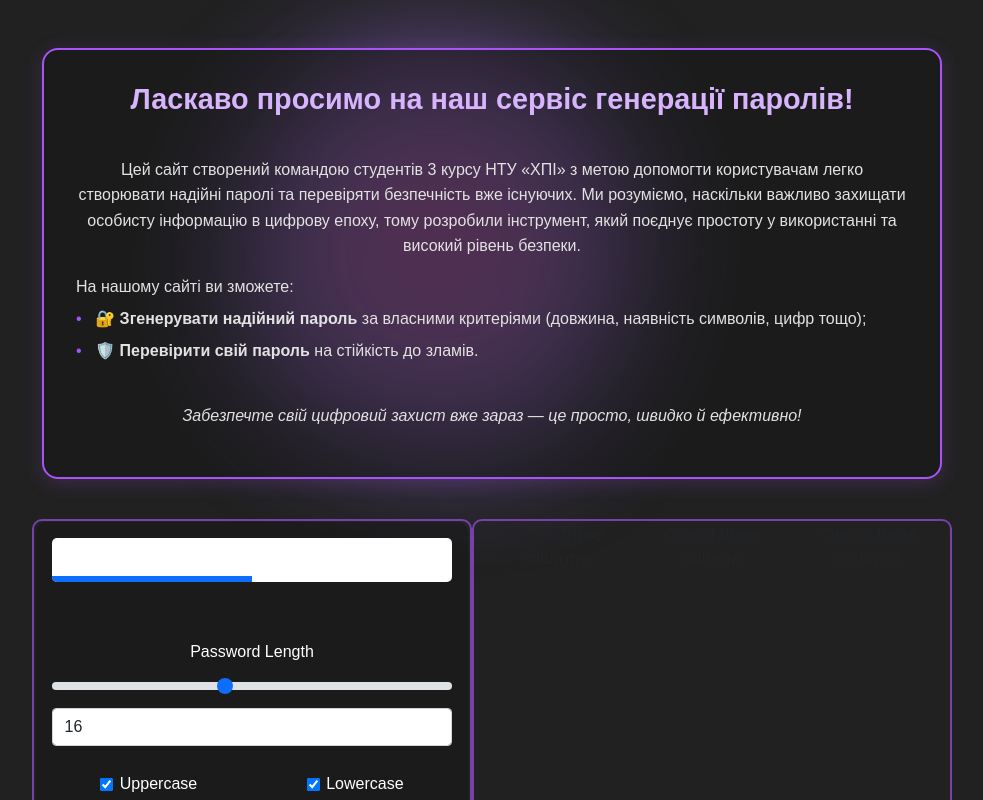
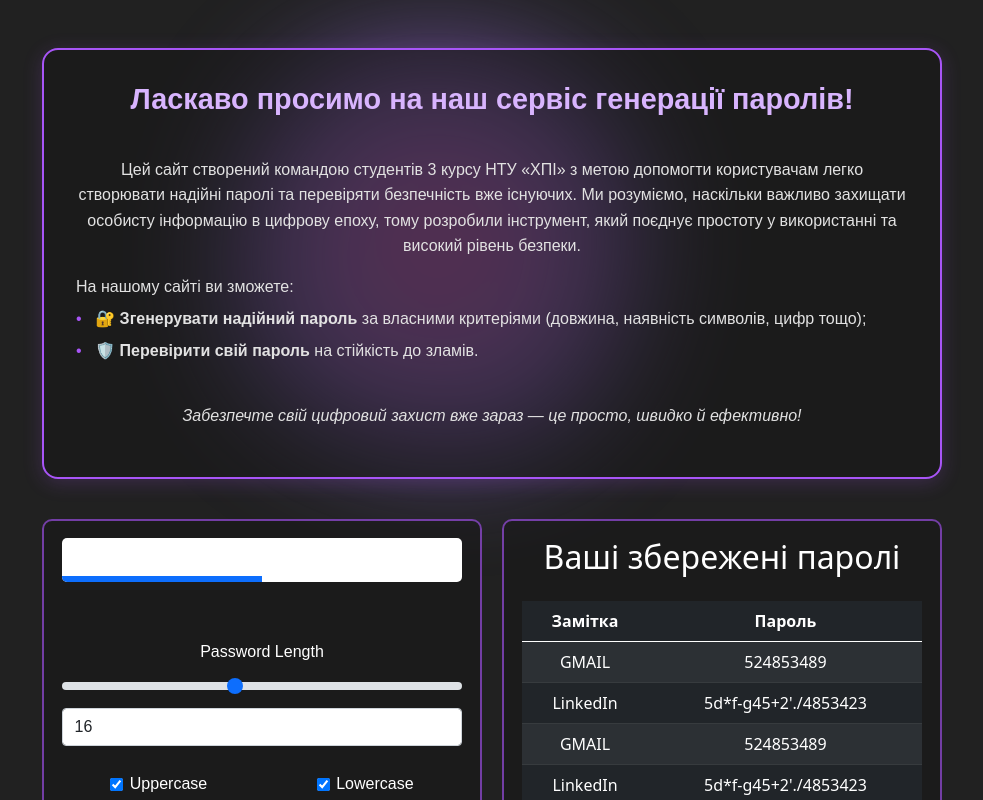
Before and after one commit to ySavushkin/PasswordGenerator, a React (Vite) app in the folder frontend/password-generator/: page /auth/register in a window 1280 px wide. Both pictures are taken after a click on the button "TO GENERATOR". Shown: the top 800 px of the page, without its empty margins (148-1131 px from the left). Built offline with nearby package versions, Linux system fonts and the light colour scheme; no server answers.

Commit message:
Created Password Table component

```diff
--- a/frontend/password-generator/src/pages/password-generator/PasswordGenerator.css
+++ b/frontend/password-generator/src/pages/password-generator/PasswordGenerator.css
@@ -26,6 +26,7 @@
 
 .PasswordCard {
     min-width: 27.5em;
+    background-color: #17171785;
     max-width: 30em;
     border-radius: 10px;
     border: 2px solid #a955f7a1;
@@ -42,7 +43,6 @@
     flex-direction: column;
     gap: 10px;
     padding: 1em;
-    background-color: #17171785;
     transition: 0.4s ease-in-out;
 }
 
--- a/frontend/password-generator/src/pages/password-generator/PasswordGenerator.tsx
+++ b/frontend/password-generator/src/pages/password-generator/PasswordGenerator.tsx
@@ -8,6 +8,7 @@ import { CharOptions } from './components/password-options/CharOptions';
 import { fetchGeneratedPassword } from './services/PasswordService';
 import { API_ROUTES } from '../../constants/ApiRoutes';
 import BubbleBackground from './components/BubbleBackground';
+import PasswordTable from './components/PasswordTable';
 
 const PasswordGenerator: React.FC = () => {
     const [generatedPassword, setGeneratedPassword] = useState<string>('');
@@ -85,19 +86,7 @@ const PasswordGenerator: React.FC = () => {
                     </div>
                 </div>
                 <div className="PasswordCard">
-                    <div className="container">
-                        <div className="row">
-                            <div className="col-sm">
-                            One of three columns
-                            </div>
-                            <div className="col-sm">
-                            One of three columns
-                            </div>
-                            <div className="col-sm">
-                            One of three columns
-                            </div>
-                        </div>
-                    </div>
+                    <PasswordTable/>
                 </div>
             </div>
             <br></br>
--- /dev/null
+++ b/frontend/password-generator/src/pages/password-generator/components/PasswordTable.css
@@ -0,0 +1,42 @@
+.password-table {
+    width: 100%;
+    max-width: 600px;
+    border-collapse: collapse;
+    margin: 1rem 0;
+    font-family: sans-serif;
+    background: #fff;
+    box-shadow: 0 2px 5px rgba(0,0,0,0.05);
+    border-radius: 10px;
+    overflow: hidden;
+  }
+
+  .password-table th,
+  .password-table td {
+    padding: 1rem;
+    text-align: left;
+    border-bottom: 1px solid #eee;
+  }
+
+  .password-table th {
+    background-color: #f0f4f8;
+    width: 30%;
+    font-weight: 600;
+    color: #333;
+  }
+
+  .password-table td {
+    background-color: #fafafa;
+    color: #444;
+    font-size: 0.95rem;
+  }
+
+  .password-table button {
+    margin-left: 1rem;
+    padding: 0.3rem 0.6rem;
+    font-size: 0.85rem;
+    border: none;
+    border-radius: 4px;
+    background-color: #007bff;
+    color: white;
+    cursor: pointer;
+  }
--- /dev/null
+++ b/frontend/password-generator/src/pages/password-generator/components/PasswordTable.tsx
@@ -0,0 +1,38 @@
+import React from "react";
+import "./PasswordTable.css";
+
+const PasswordTable: React.FC = () => {
+  return (
+    <div className="p-3">
+      <h2 className="text-white h2 mb-4">Ваші збережені паролі</h2>
+      <table className="table table-dark table-striped m-auto">
+        <thead>
+          <tr>
+            <th scope="col">Замітка</th>
+            <th scope="col">Пароль</th>
+          </tr>
+        </thead>
+        <tbody>
+          <tr>
+            <td>GMAIL</td>
+            <td>524853489</td>
+          </tr>
+          <tr>
+            <td>LinkedIn</td>
+            <td>5d*f-g45+2'./4853423</td>
+          </tr>
+          <tr>
+            <td>GMAIL</td>
+            <td>524853489</td>
+          </tr>
+          <tr>
+            <td>LinkedIn</td>
+            <td>5d*f-g45+2'./4853423</td>
+          </tr>
+        </tbody>
+      </table>
+    </div>
+  );
+};
+
+export default PasswordTable;
```
